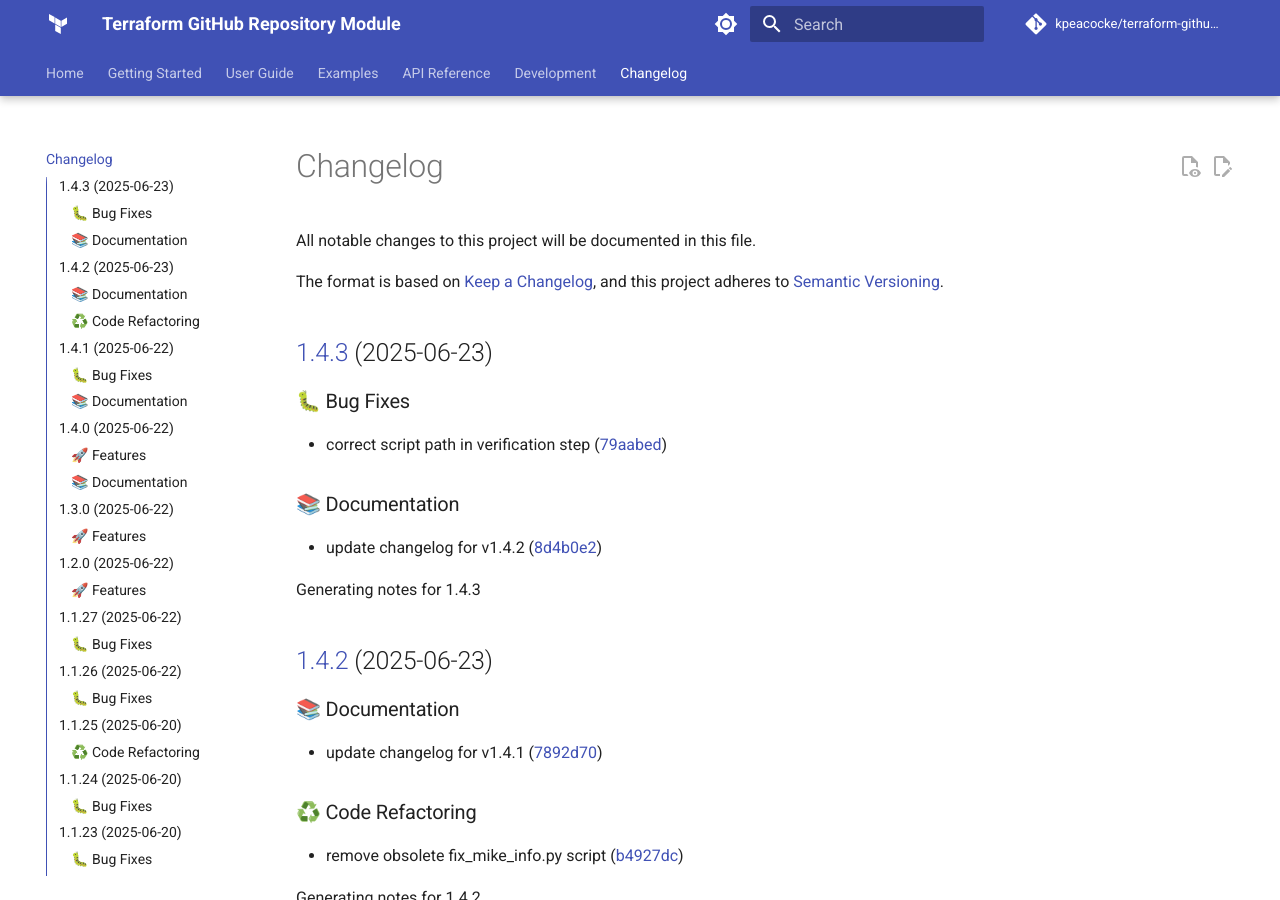
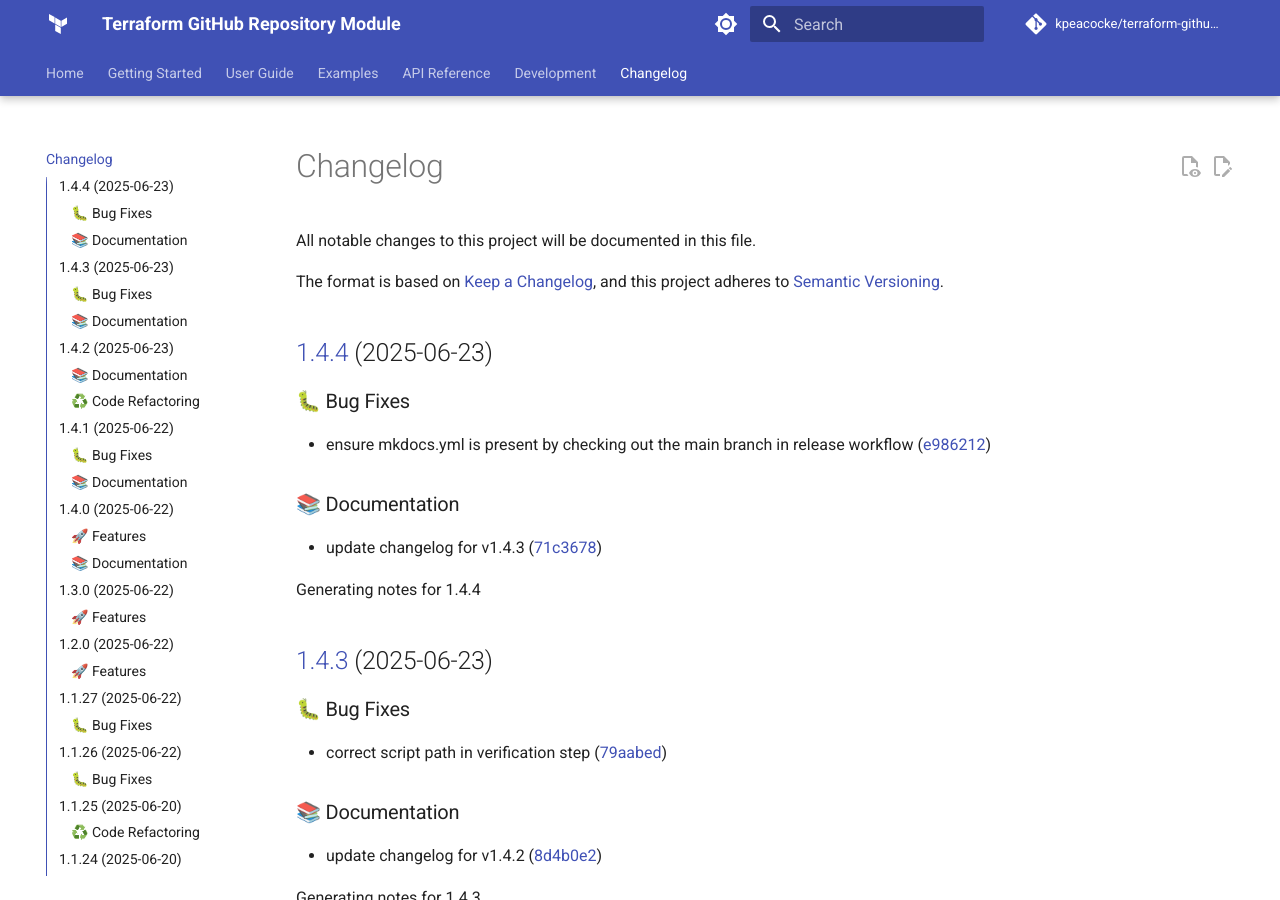
Before and after one commit to kpeacocke/terraform-github-repo, an MkDocs documentation site: the page built from docs/changelog.md, in a window 1280 px wide and 900 px high. Built offline with MkDocs 1.6.1 and Material for MkDocs 9.7.7, drawn with Linux system fonts in a browser that asks for light colours; comment, search, counter and statistics services are not loaded; the version menu is left out.

Commit message:
docs: update changelog for v1.4.4

```diff
--- a/docs/changelog.md
+++ b/docs/changelog.md
@@ -6,6 +6,19 @@ The format is based on [Keep a Changelog](https://keepachangelog.com/en/1.0.0/),
 and this project adheres to [Semantic Versioning](https://semver.org/spec/v2.0.0.html).
 
 <!-- markdownlint-disable MD024 -->
+
+## [1.4.4](https://github.com/kpeacocke/terraform-github-repo/compare/v1.4.3...v1.4.4) (2025-06-23)
+
+### 🐛 Bug Fixes
+
+* ensure mkdocs.yml is present by checking out the main branch in release workflow ([e986212](https://github.com/kpeacocke/terraform-github-repo/commit/e9862123496ed315b34b07067cce527d8e790df2))
+
+### 📚 Documentation
+
+* update changelog for v1.4.3 ([71c3678](https://github.com/kpeacocke/terraform-github-repo/commit/71c36781b52f0f93f16998552a71d7f9f4554a1e))
+
+
+Generating notes for 1.4.4
 
 ## [1.4.3](https://github.com/kpeacocke/terraform-github-repo/compare/v1.4.2...v1.4.3) (2025-06-23)
 
```
